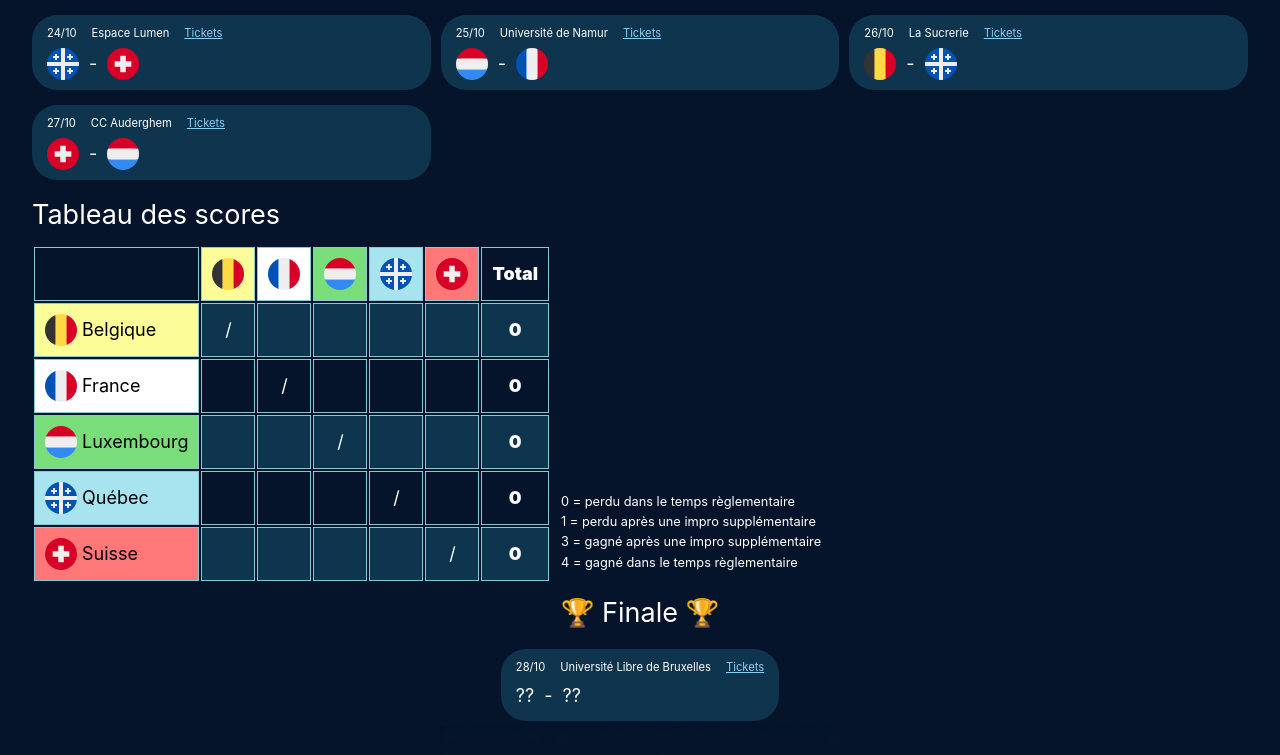
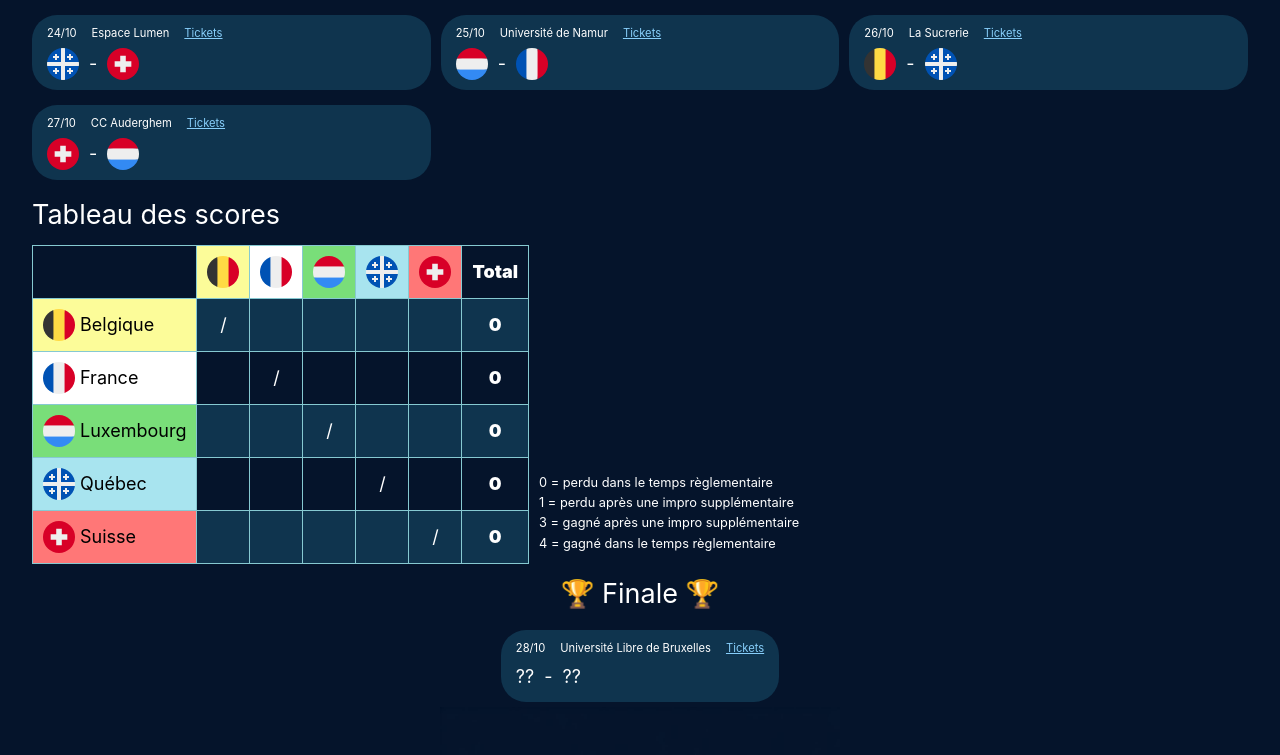
Before and after one commit to tchapeaux/mondial-impro-2023-resultats, a Vue app: page / in a window 1280 px wide. Shown: the part 471-1226 px from the top of the page. Built offline with nearby package versions, Linux system fonts and the light colour scheme.

Commit message:
fix: border-collapse for table

```diff
--- a/src/components/RecapTable.vue
+++ b/src/components/RecapTable.vue
@@ -114,6 +114,10 @@ th:last-child {
   }
 }
 
+table.recap-scores {
+  border-collapse: collapse;
+}
+
 table.recap-scores tr {
   text-align: center;
 }
```
